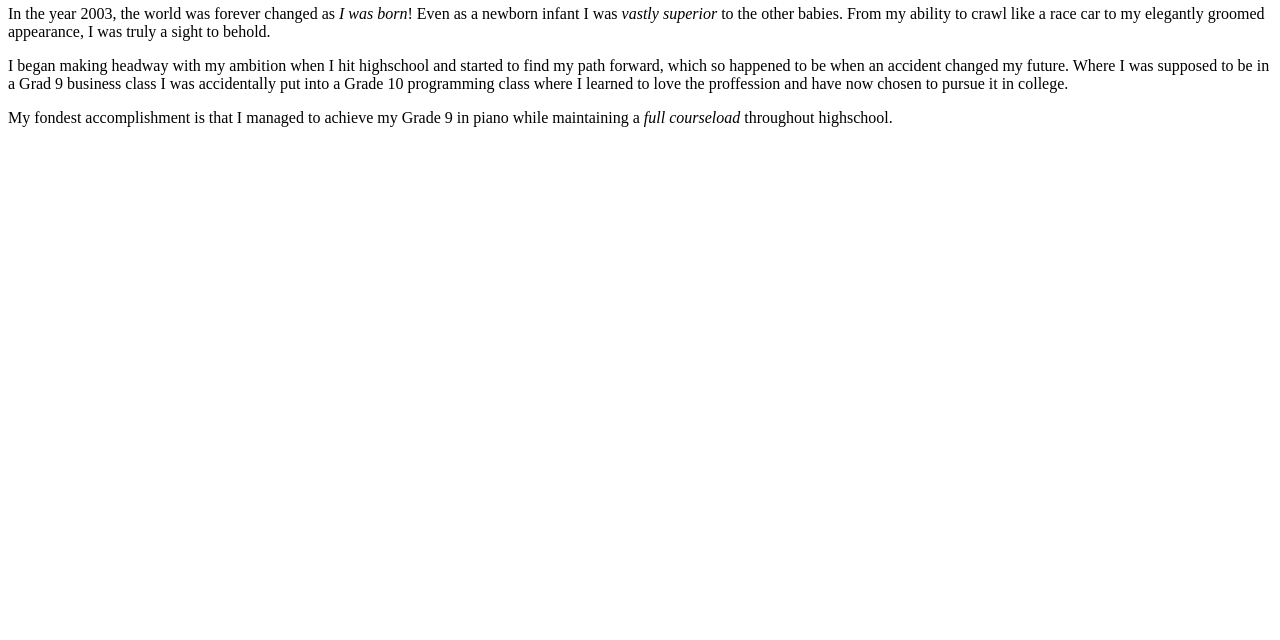
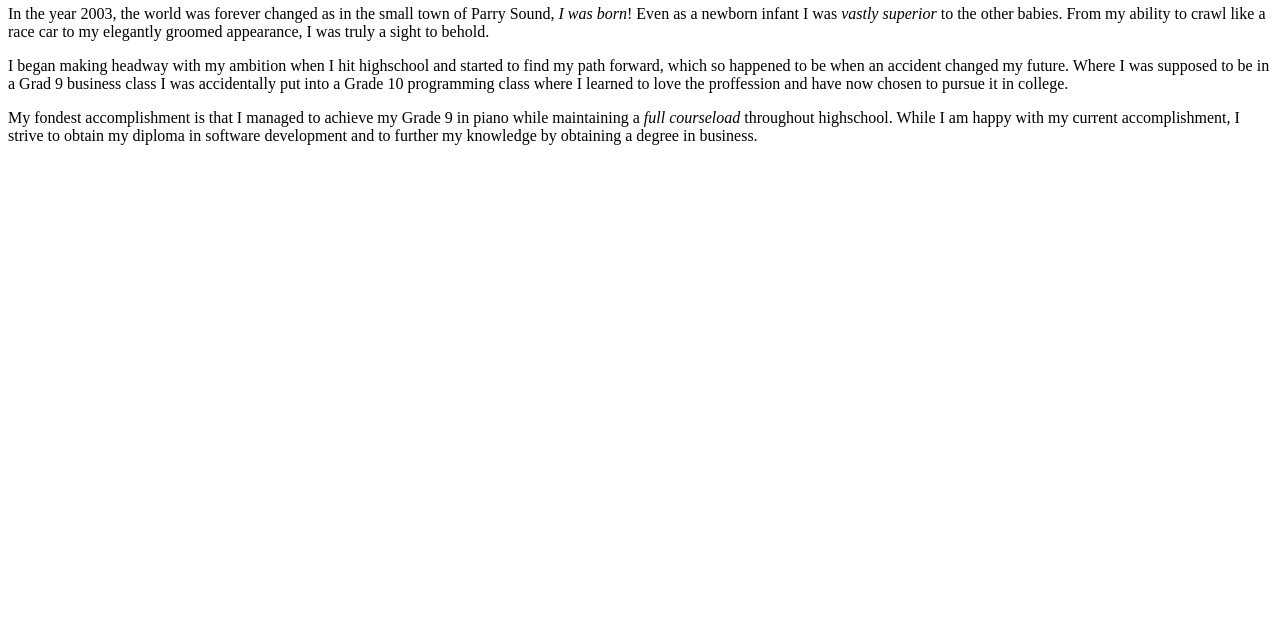
Before and after one commit to Andreas200536996/lab-01.1, a plain HTML site: page index.html in a window 1280 px wide. Shown: the part 160-800 px from the top of the page. Drawn offline with Linux system fonts and the light colour scheme.

Commit message:
completed third paragraph

```diff
--- a/index.html
+++ b/index.html
@@ -16,7 +16,7 @@
     <section>
         <h2>Biography:</h2>
         <p>
-                In the year 2003, the world was forever changed as <em>I was born</em>! Even as a newborn infant I was <em>vastly superior</em> to
+                In the year 2003, the world was forever changed as in the small town of Parry Sound, <em>I was born</em>! Even as a newborn infant I was <em>vastly superior</em> to
             the other babies. From my ability to crawl like a race car to my elegantly groomed appearance, I was truly a sight to behold.
         </p>
         <p>
@@ -26,7 +26,8 @@
         </p>
         <p>
                 My fondest accomplishment is that I managed to achieve my Grade 9 in piano while maintaining a <em>full courseload</em> throughout
-            highschool.
+            highschool. While I am happy with my current accomplishment, I strive to obtain my diploma in software development and to further
+            my knowledge by obtaining a degree in business.
         </p>
     </section>
 </body>
```
